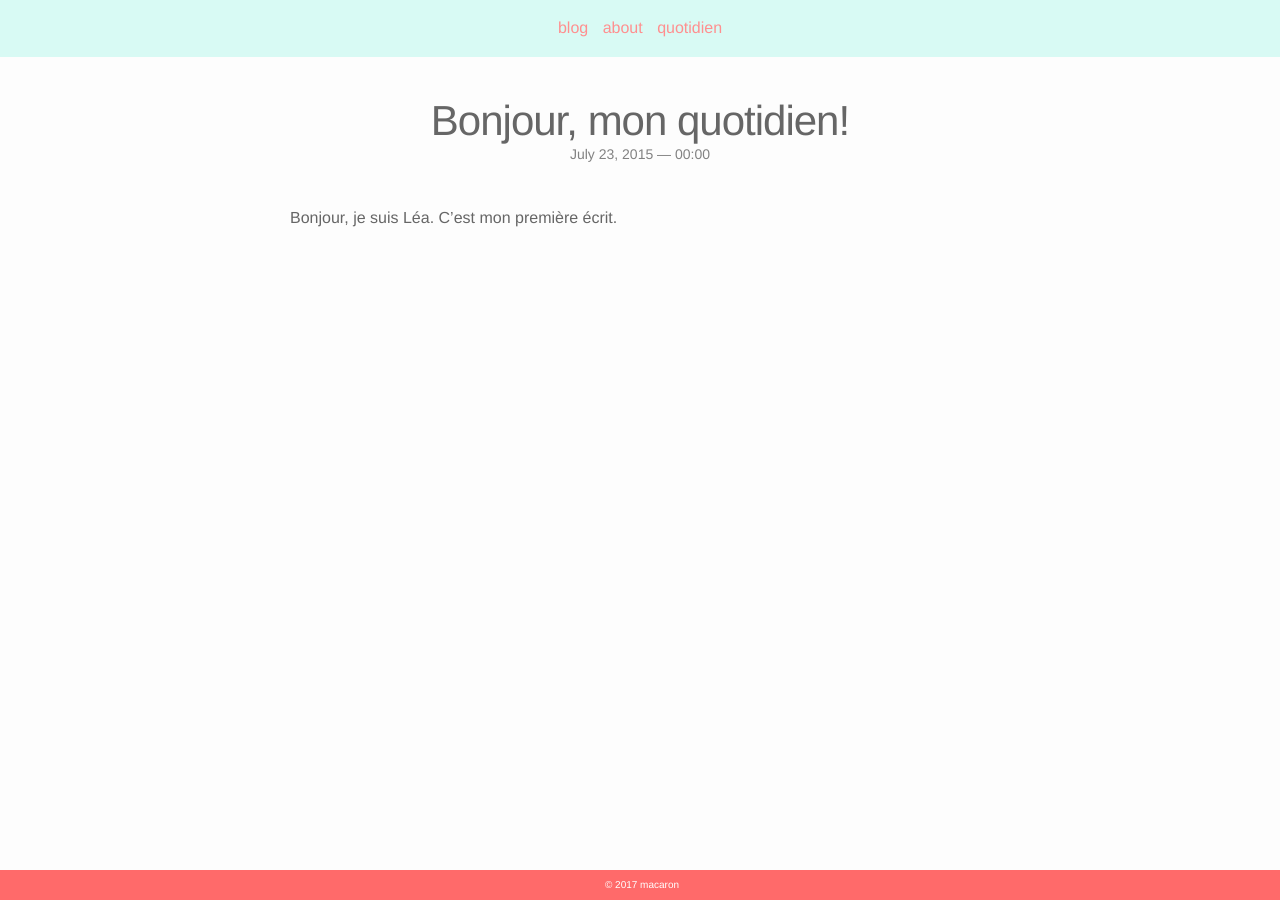
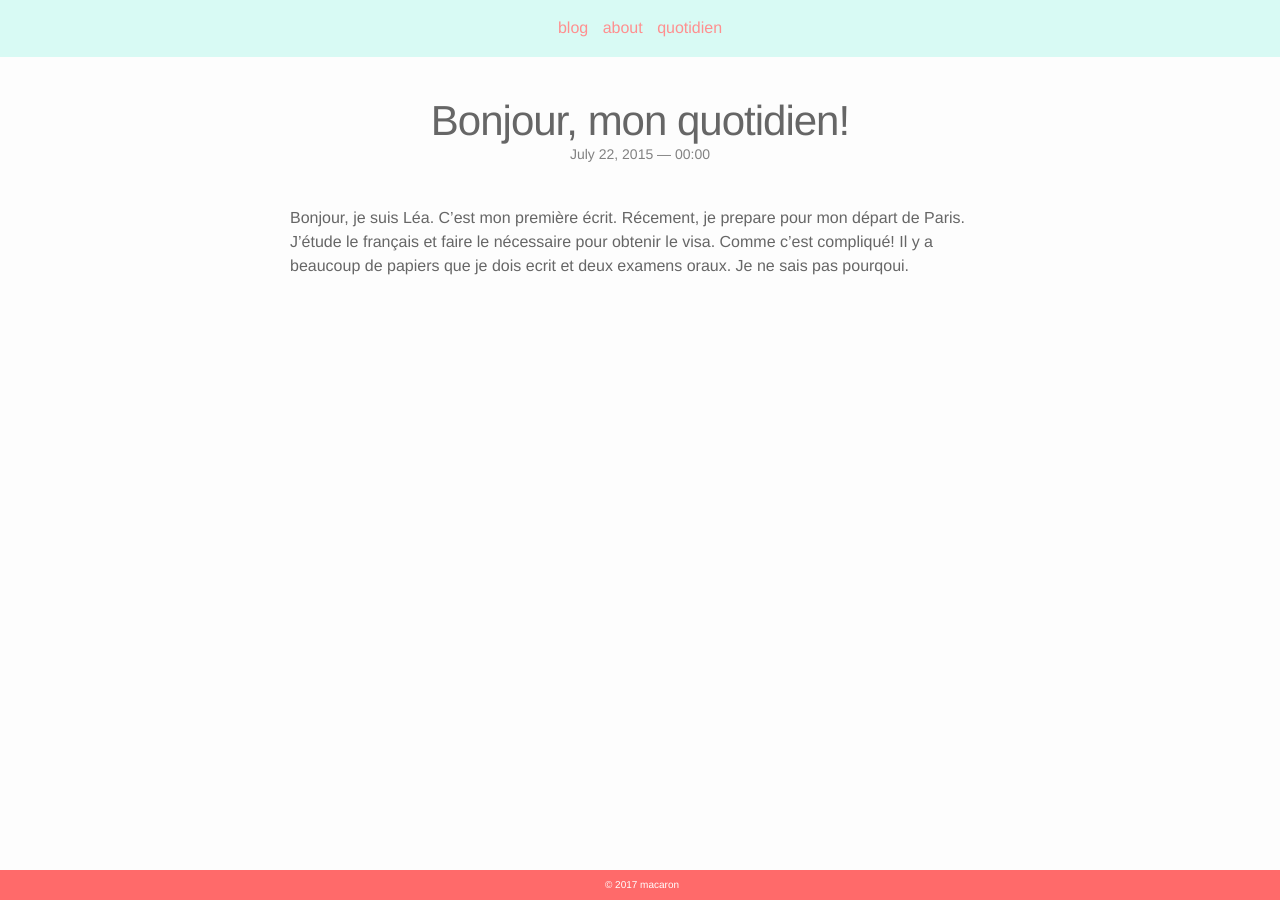
Before and after one commit to earlgreymacaron/earlgreymacaron-oldsitedraft, a Jekyll site: the page built from _quotidien/2017-07-23-commencement.markdown, in a window 1280 px wide. Built offline with Jekyll 4.4.1, drawn with Linux system fonts in a browser that asks for light colours; nearby versions of some CDN libraries.

Commit message:
Update 2017-07-23-commencement.markdown

```diff
--- a/_quotidien/2017-07-23-commencement.markdown
+++ b/_quotidien/2017-07-23-commencement.markdown
@@ -1,6 +1,6 @@
 ---
 layout: post
 title: Bonjour, mon quotidien!
-date: 2015-07-23
+date: 2015-07-22
 ---
-Bonjour, je suis Léa. C'est mon première écrit.
+Bonjour, je suis Léa. C'est mon première écrit. Récement, je prepare pour mon départ de Paris. J'étude le français et faire le nécessaire pour obtenir le visa. Comme c'est compliqué! Il y a beaucoup de papiers que je dois ecrit et deux examens oraux. Je ne sais pas pourqoui.
```
